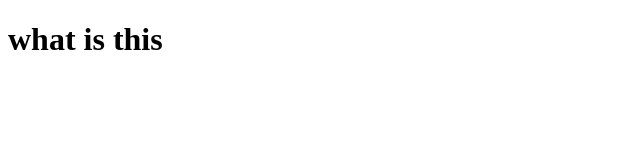
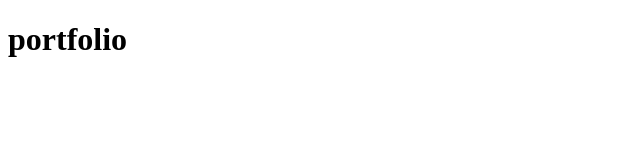
Before and after one commit to 32naman/git-one, a plain HTML site: page index.html in a window 1280 px wide. Shown: the whole page, without its empty margins (0-640 px from the left). Drawn offline with Linux system fonts and the light colour scheme.

Commit message:
change heading

```diff
--- a/index.html
+++ b/index.html
@@ -6,6 +6,6 @@
     <title>new change</title>
   </head>
   <body>
-    <h1>what is this</h1>
+    <h1>portfolio</h1>
   </body>
 </html>
```
